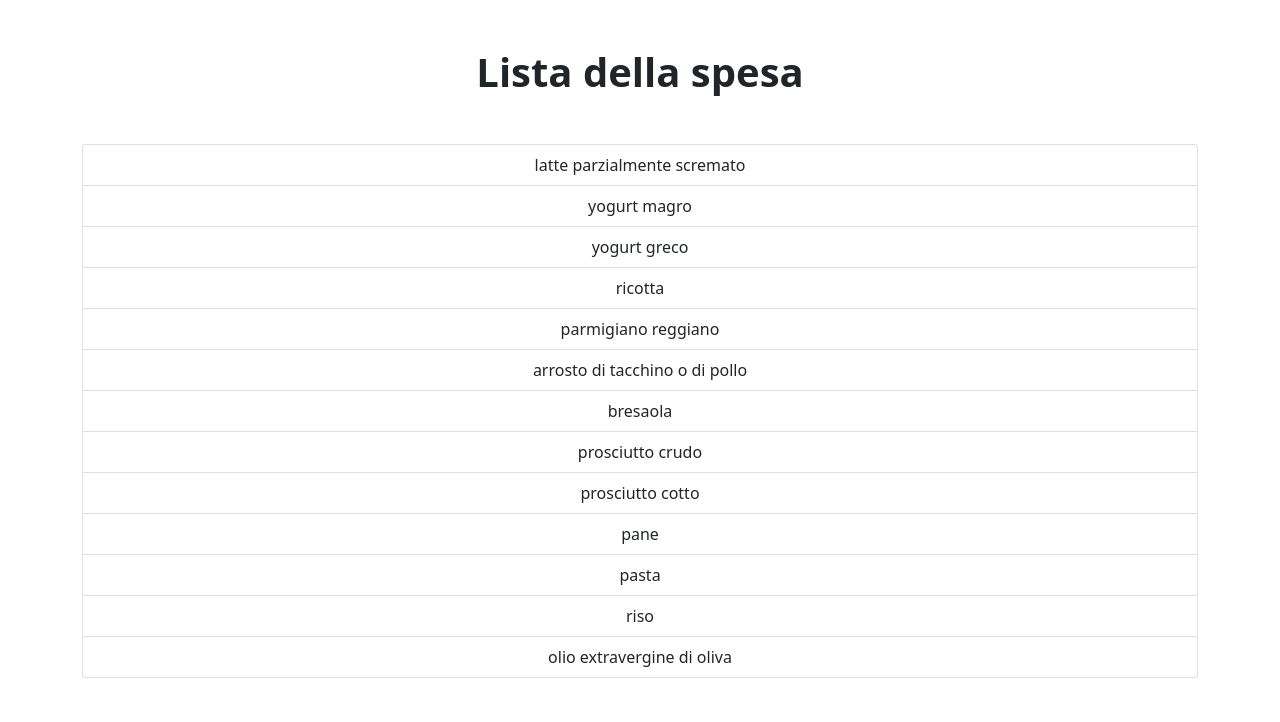
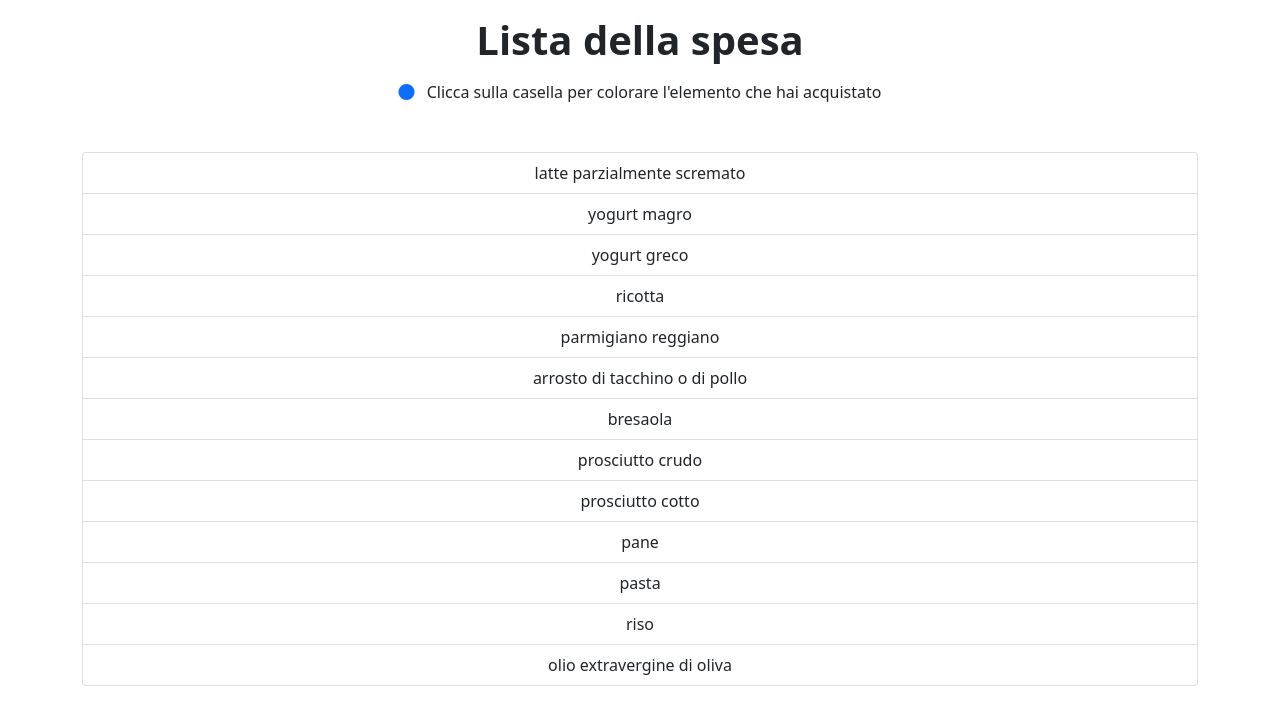
Before and after one commit to markcaf/js-lista-spesa, a plain HTML site: page index.html in a window 1280 px wide. Drawn offline with nearby package versions, Linux system fonts and the light colour scheme.

Commit message:
Added subtitle with indication for click selection

```diff
--- a/index.html
+++ b/index.html
@@ -15,7 +15,11 @@
         <div class="container">
             <div class="row">
                 <div class="col-12 text-center">
-                    <h1 class="fw-bolder my-5">Lista della spesa</h1>
+                    <h1 class="fw-bolder my-3">Lista della spesa</h1>
+                </div>
+
+                <div class="col-12 text-center mb-5">
+                    <div><i class="fa-solid fa-circle text-primary me-2"></i> Clicca sulla casella per colorare l'elemento che hai acquistato</div>
                 </div>
             </div>
 
```
